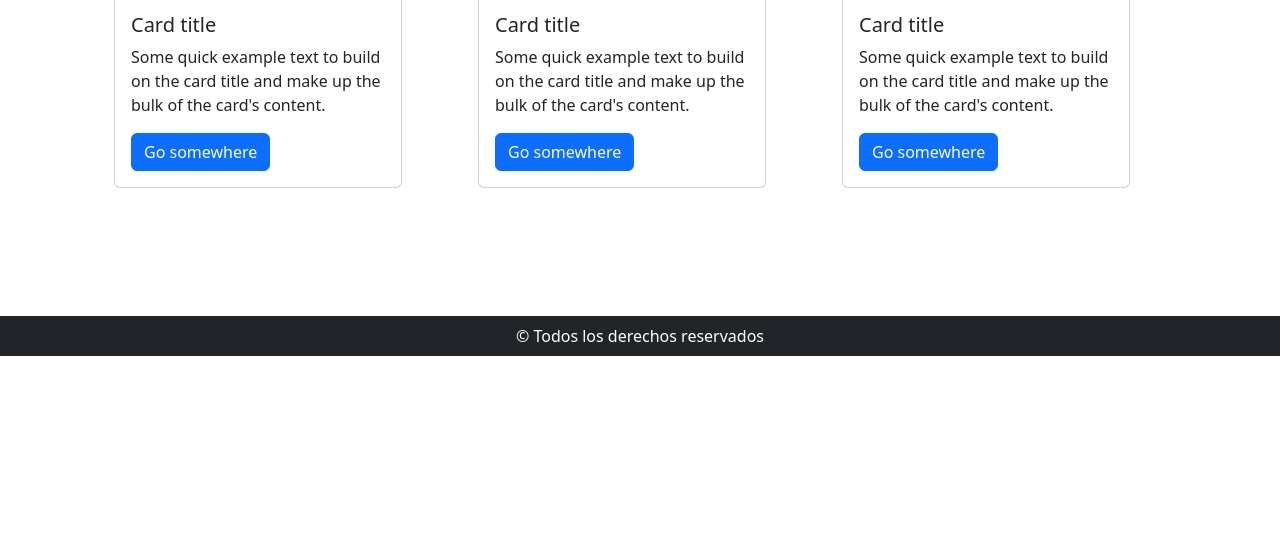
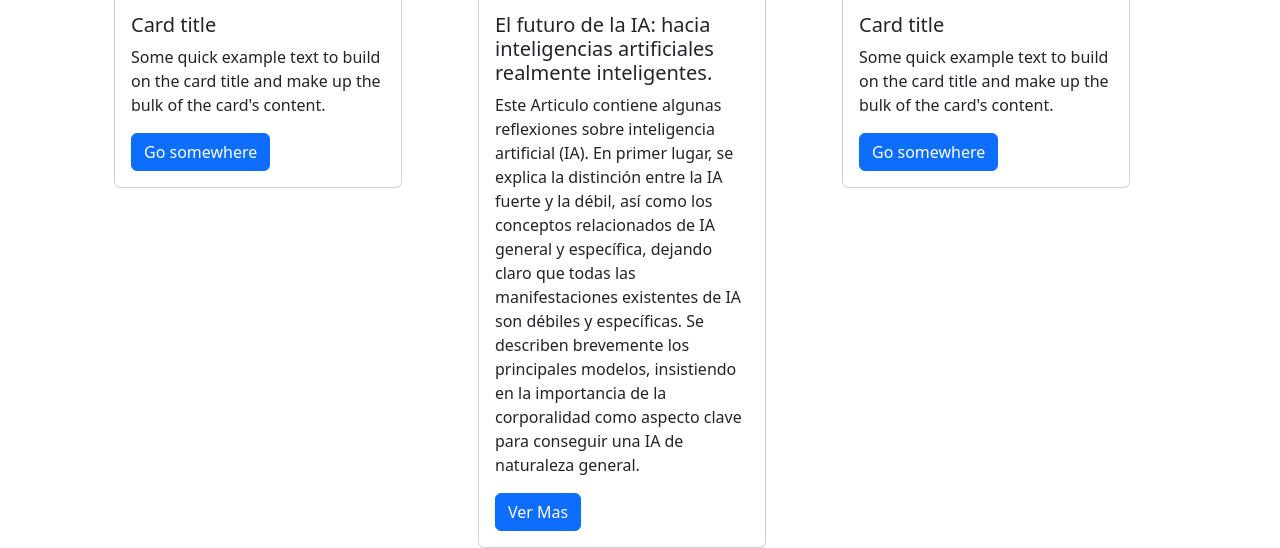
Before and after one commit to rafaortega191/bloginteligenciaartificial, a plain HTML site: page index.html in a window 1280 px wide. Shown: the part 444-992 px from the top of the page. Before the commit the page ends 800 px from the top, so only its background shows below. Drawn offline with nearby package versions, Linux system fonts and the light colour scheme.

Commit message:
se agrego ala card el link en el index

```diff
--- a/index.html
+++ b/index.html
@@ -51,8 +51,7 @@
                 >
                   Menu
                 </a>
-                <ul class="dropdown-menu">
-                </ul>
+                <ul class="dropdown-menu"></ul>
               </li>
             </ul>
             <form class="d-flex" role="search">
@@ -74,7 +73,8 @@
       <h1>Blog acerca de las utilidades de las inteligencias artificiales</h1>
       <hr />
       <section>
-        En este blog encontraras diversos articulos relacionados con el mundo de las IAs y su funcionamiento.
+        En este blog encontraras diversos articulos relacionados con el mundo de
+        las IAs y su funcionamiento.
       </section>
       <section class="container m-2 pt-5 pb-5">
         <div class="container">
@@ -92,19 +92,31 @@
                 </div>
               </div>
             </div>
+
             <div class="col mt-2">
               <div class="card" style="width: 18rem">
                 <img src="img/shgp1n79.bmp" class="card-img-top" alt="..." />
                 <div class="card-body">
-                  <h5 class="card-title">Card title</h5>
+                  <h5 class="card-title">
+                    El futuro de la IA: hacia inteligencias artificiales
+                    realmente inteligentes.
+                  </h5>
                   <p class="card-text">
-                    Some quick example text to build on the card title and make
-                    up the bulk of the card's content.
+                    Este Articulo contiene algunas reflexiones sobre
+                    inteligencia artificial (IA). En primer lugar, se explica la
+                    distinción entre la IA fuerte y la débil, así como los
+                    conceptos relacionados de IA general y específica, dejando
+                    claro que todas las manifestaciones existentes de IA son
+                    débiles y específicas. Se describen brevemente los
+                    principales modelos, insistiendo en la importancia de la
+                    corporalidad como aspecto clave para conseguir una IA de
+                    naturaleza general.
                   </p>
-                  <a href="#" class="btn btn-primary">Go somewhere</a>
+                  <a href="./pages/ArticuloAI.html" class="btn btn-primary">Ver Mas</a>
                 </div>
               </div>
             </div>
+
             <div class="col mt-2">
               <div class="card" style="width: 18rem">
                 <img src="img/shgp1n79.bmp" class="card-img-top" alt="..." />
```
